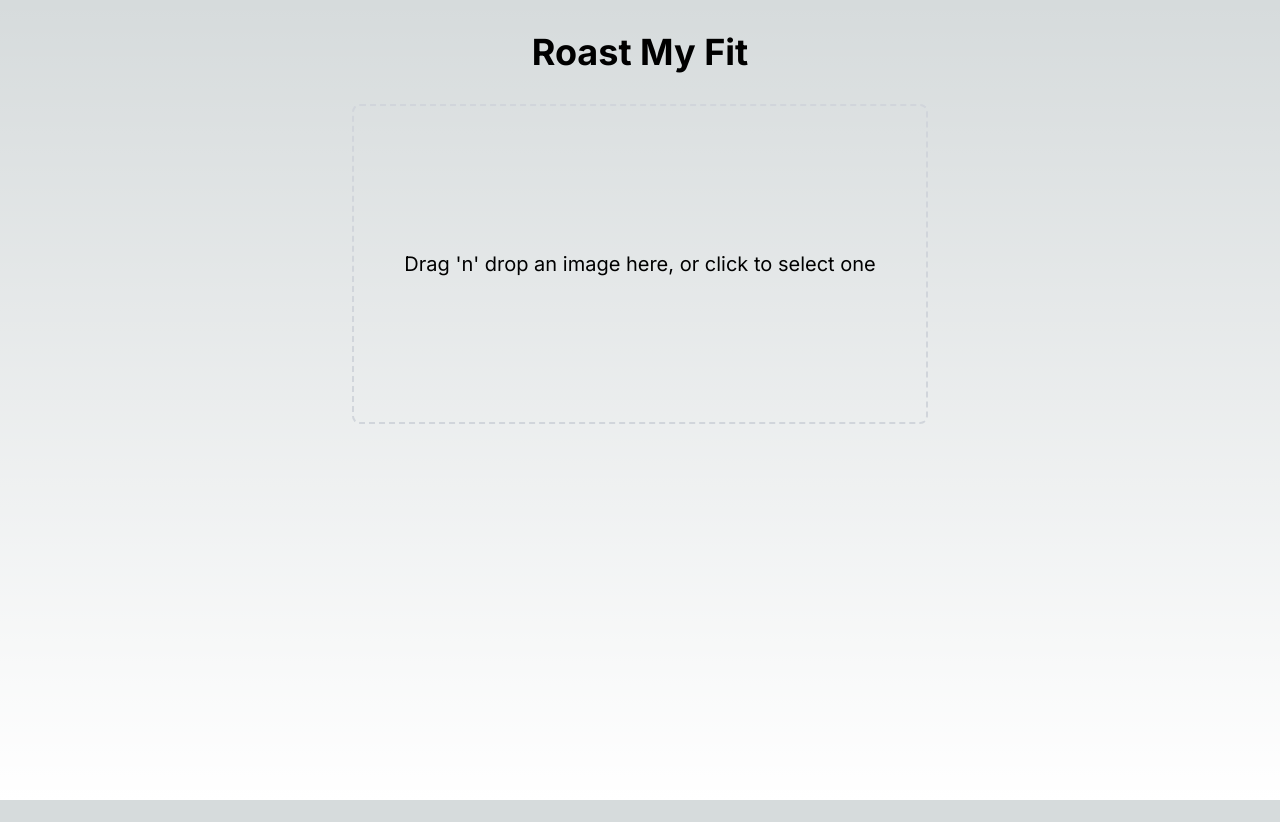
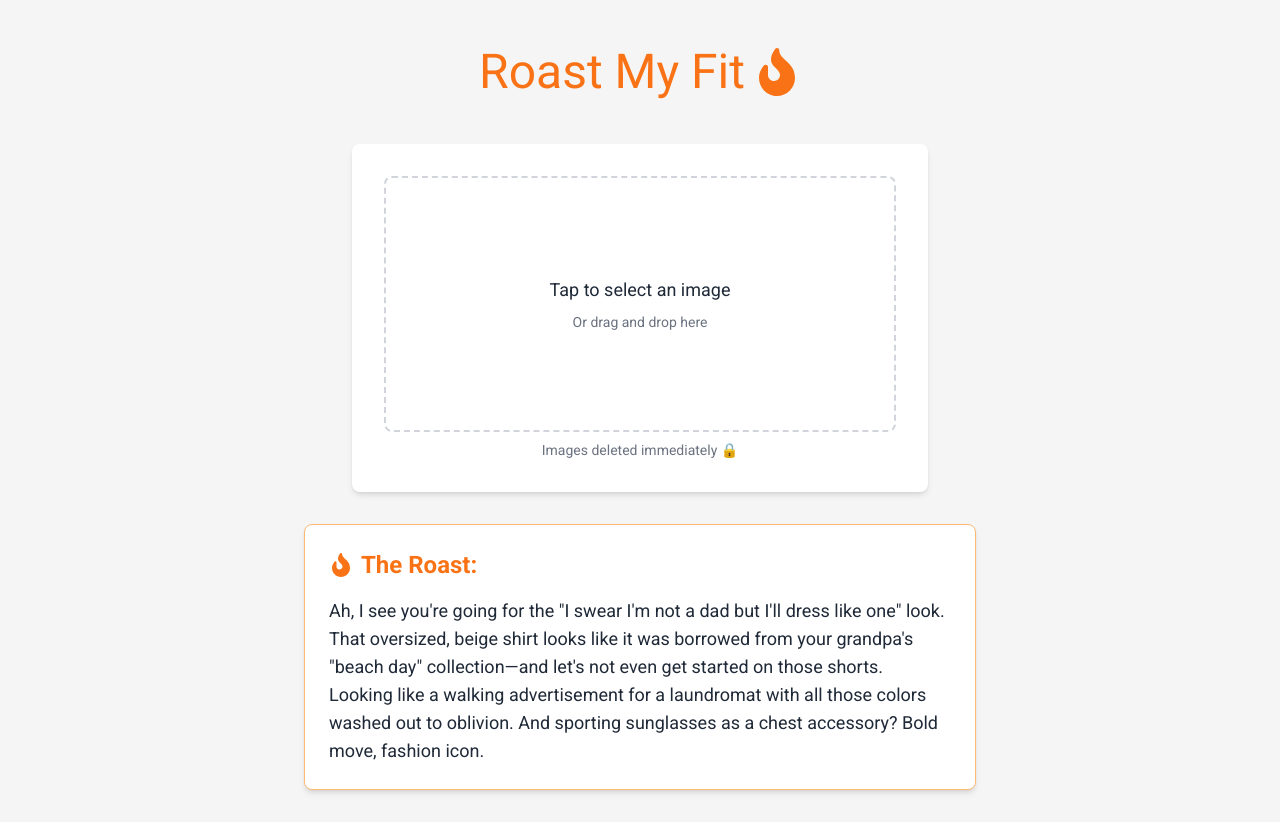
Before and after one commit to WillTheSun/roast-my-fit, a Next.js app: page / in a window 1280 px wide. Before the commit the page ends 800 px from the top, so only its background shows below. Built offline with nearby package versions, Linux system fonts and the light colour scheme.

Commit message:
final commit

```diff
--- a/app/components/ImageUpload.tsx
+++ b/app/components/ImageUpload.tsx
@@ -26,14 +26,22 @@ const ImageUpload: React.FC<ImageUploadProps> = ({ onImageUpload }) => {
   const { getRootProps, getInputProps, isDragActive } = useDropzone({ onDrop, accept: {'image/*': []} });
 
   return (
-    <div {...getRootProps()} className="border-2 border-dashed border-gray-300 rounded-lg p-8 text-center cursor-pointer h-80 flex items-center justify-center">
+    <div
+      {...getRootProps()}
+      className="border-2 border-dashed border-gray-300 rounded-lg p-4 text-center cursor-pointer transition-all duration-300 hover:border-orange-500 hover:bg-orange-50 h-40 sm:h-64 flex items-center justify-center"
+    >
       <input {...getInputProps()} />
       {previewUrl ? (
         <img src={previewUrl} alt="Uploaded image" className="max-w-full max-h-full object-contain" />
-      ) : isDragActive ? (
-        <p className="text-xl">Drop the image here ...</p>
       ) : (
-        <p className="text-xl">Drag 'n' drop an image here, or click to select one</p>
+        <div>
+          <p className="text-base sm:text-lg mb-2">
+            {isDragActive ? "Drop the image here" : "Tap to select an image"}
+          </p>
+          <p className="text-xs sm:text-sm text-gray-500 hidden sm:block">
+            Or drag and drop here
+          </p>
+        </div>
       )}
     </div>
   );
--- a/app/globals.css
+++ b/app/globals.css
@@ -31,3 +31,9 @@ body {
     text-wrap: balance;
   }
 }
+
+html {
+  -webkit-font-smoothing: antialiased;
+  -moz-osx-font-smoothing: grayscale;
+  text-rendering: optimizeLegibility;
+}
--- a/app/layout.tsx
+++ b/app/layout.tsx
@@ -1,22 +1,33 @@
 import type { Metadata } from "next";
-import { Inter } from "next/font/google";
+import { Montserrat, Roboto } from "next/font/google";
 import "./globals.css";
 
-const inter = Inter({ subsets: ["latin"] });
+const montserrat = Montserrat({
+  subsets: ["latin"],
+  display: 'swap',
+  variable: '--font-montserrat',
+});
+
+const roboto = Roboto({
+  weight: ["400", "700"],
+  subsets: ["latin"],
+  display: 'swap',
+  variable: '--font-roboto',
+});
 
 export const metadata: Metadata = {
-  title: "Create Next App",
-  description: "Generated by create next app",
+  title: "Roast My Fit",
+  description: "Get your outfit roasted by AI",
 };
 
 export default function RootLayout({
   children,
-}: Readonly<{
+}: {
   children: React.ReactNode;
-}>) {
+}) {
   return (
-    <html lang="en">
-      <body className={inter.className}>{children}</body>
+    <html lang="en" className={`${montserrat.variable} ${roboto.variable}`}>
+      <body className="font-roboto">{children}</body>
     </html>
   );
 }
--- a/app/page.tsx
+++ b/app/page.tsx
@@ -1,13 +1,22 @@
 "use client";
 
-import React, { useState } from 'react';
+import React, { useState, useEffect } from 'react';
 import ImageUpload from './components/ImageUpload';
 import SpinningRoastLoader from './components/SpinningRoastLoader';
+import { FaFire } from 'react-icons/fa'; // Import fire icon
+
+const defaultRoast = `Ah, I see you're going for the "I swear I'm not a dad but I'll dress like one" look. That oversized, beige shirt looks like it was borrowed from your grandpa's "beach day" collection—and let's not even get started on those shorts. Looking like a walking advertisement for a laundromat with all those colors washed out to oblivion. And sporting sunglasses as a chest accessory? Bold move, fashion icon.`;
 
 export default function Home() {
   const [image, setImage] = useState<string | null>(null);
   const [roast, setRoast] = useState<string | null>(null);
   const [isLoading, setIsLoading] = useState(false);
+
+  useEffect(() => {
+    if (process.env.NODE_ENV === 'development') {
+      setRoast(defaultRoast);
+    }
+  }, []);
 
   const handleImageUpload = (imageBase64: string) => {
     setImage(imageBase64);
@@ -41,30 +50,35 @@ export default function Home() {
   };
 
   return (
-    <main className="flex min-h-screen flex-col items-center p-8">
-      <h1 className="text-4xl font-bold mb-8">Roast My Fit</h1>
-      <div className="w-full max-w-xl">
+    <main className="flex min-h-screen flex-col items-center justify-center p-4 sm:p-8 bg-neutral-100 text-gray-800 font-roboto">
+      <h1 className="text-4xl sm:text-4xl md:text-5xl bold pt-4 pb-4 mb-4 sm:mb-8 font-montserrat text-orange-500 flex items-center text-center">
+        Roast My Fit <FaFire className="ml-2" />
+      </h1>
+      <div className="w-full max-w-xl bg-white p-4 sm:p-8 rounded-lg shadow-md">
         <ImageUpload onImageUpload={handleImageUpload} />
+        <p className="text-xs sm:text-sm text-gray-500 mt-2 text-center">Images deleted immediately 🔒</p>
         {image && (
           <button
             onClick={handleSubmit}
             disabled={isLoading}
-            className="mt-4 px-4 py-2 bg-blue-500 text-white rounded hover:bg-blue-600 w-full disabled:bg-blue-300"
+            className="mt-4 sm:mt-6 px-4 sm:px-6 py-2 sm:py-3 bg-red-600 text-white rounded-full hover:bg-red-700 w-full disabled:bg-red-400 font-bold transition-all duration-200 transform hover:scale-105 text-base sm:text-lg"
           >
-            {isLoading ? 'Roasting...' : 'Get Roasted'}
+            {isLoading ? '🔥 Roasting...' : '🔥 Get Roasted 🔥'}
           </button>
         )}
       </div>
       {isLoading && (
-        <div className="mt-8 text-center">
+        <div className="mt-6 sm:mt-8 text-center">
           <SpinningRoastLoader />
-          <p className="text-xl font-semibold mt-4">Preparing a sizzling roast...</p>
+          <p className="text-lg sm:text-xl font-semibold mt-3 sm:mt-4 text-yellow-500">Preparing a sizzling roast... 🍖</p>
         </div>
       )}
       {roast && (
-        <div className="mt-8 p-6 bg-gray-100 rounded-lg shadow-md w-full max-w-2xl">
-          <h2 className="text-2xl font-bold mb-4">The Roast:</h2>
-          <p className="text-lg leading-relaxed">{roast}</p>
+        <div className="mt-6 sm:mt-8 p-4 sm:p-6 bg-white rounded-lg shadow-md w-full max-w-2xl border border-orange-300">
+          <h2 className="text-xl sm:text-2xl font-bold mb-3 sm:mb-4 text-orange-500 flex items-center">
+            <FaFire className="mr-2" /> The Roast:
+          </h2>
+          <p className="text-base sm:text-lg leading-relaxed">{roast}</p>
         </div>
       )}
     </main>
--- a/tailwind.config.ts
+++ b/tailwind.config.ts
@@ -8,10 +8,20 @@ const config: Config = {
   ],
   theme: {
     extend: {
-      backgroundImage: {
-        "gradient-radial": "radial-gradient(var(--tw-gradient-stops))",
-        "gradient-conic":
-          "conic-gradient(from 180deg at 50% 50%, var(--tw-gradient-stops))",
+      colors: {
+        "electric-blue": "#1E90FF",
+        "neon-pink": "#FF1493",
+        "charcoal": "#333333",
+      },
+      fontFamily: {
+        poppins: ["var(--font-poppins)", "sans-serif"],
+        roboto: ["var(--font-roboto)", "sans-serif"],
+      },
+      backgroundColor: {
+        "electric-blue-10": "rgba(30, 144, 255, 0.1)",
+      },
+      textColor: {
+        "neon-pink": "#FF1493",
       },
     },
   },
```
Also changed, not shown: package.json (+5 -3 lines), 1 other file (tests, documents, lock files or other folders).
